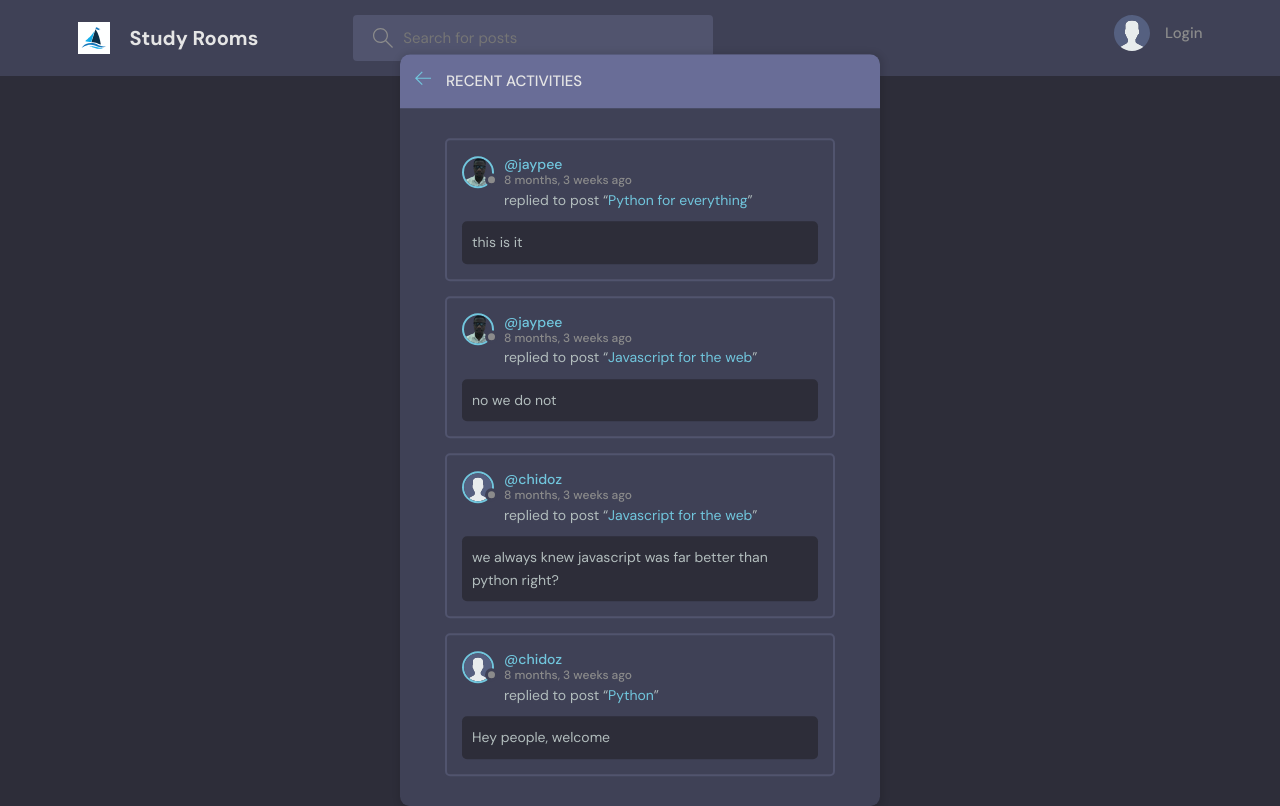
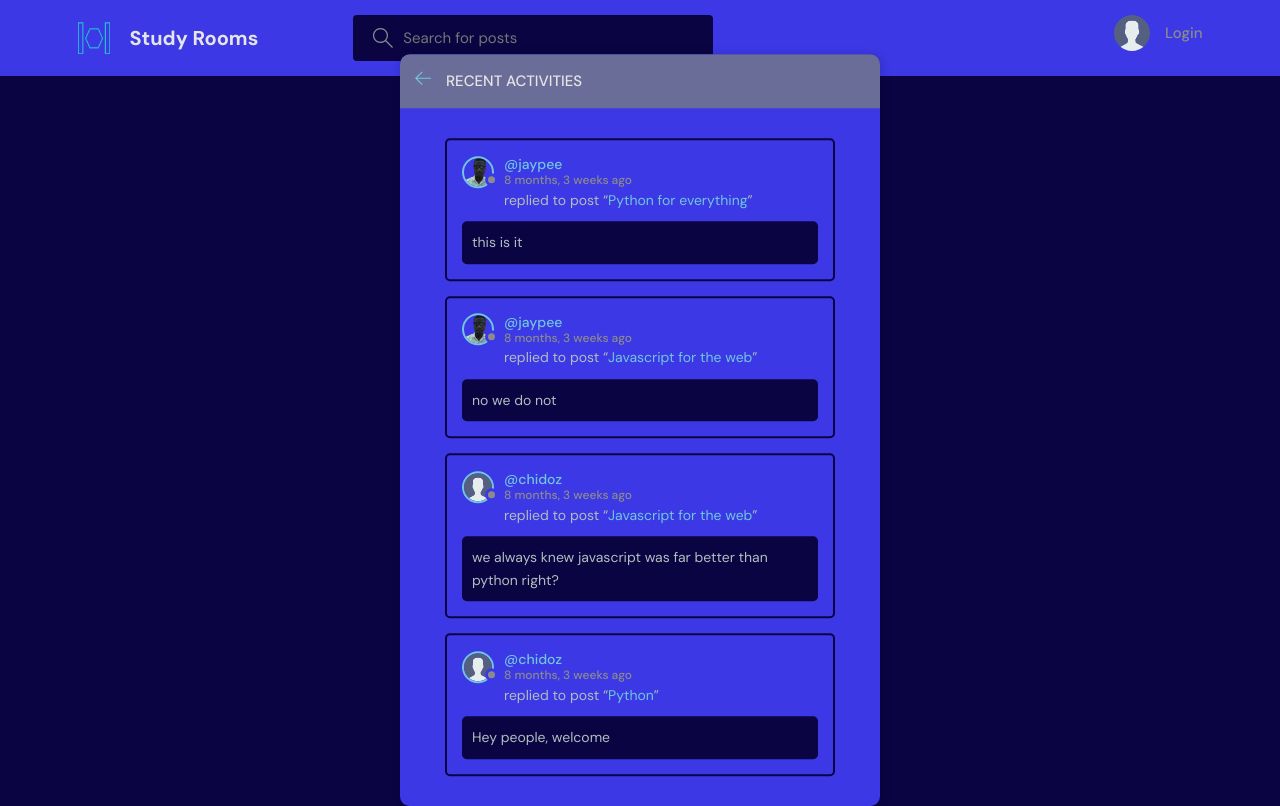
Before and after one commit to jaypee15/study_rooms, a Django app: page /activity/ in a window 1280 px wide. Run offline with Django 4.2, Linux system fonts and the light colour scheme; data comes from the database, SQL or seed files in the repository; both versions use the stored data as it was before the commit; parts of the project's set-up code (start-up, migrations or seed data) failed here and were passed over.

Commit message:
ref: change logo, add favicon

```diff
--- a/static/styles/style.css
+++ b/static/styles/style.css
@@ -3,13 +3,13 @@
 :root {
   --color-main: #71c6dd;
   --color-main-light: #e1f6fb;
-  --color-dark: #3f4156;
-  --color-dark-medium: #51546e;
+  --color-dark: #3C38E5;
+  --color-dark-medium: #0A0443;
   --color-dark-light: #696d97;
   --color-light: #e5e5e5;
   --color-gray: #8b8b8b;
   --color-light-gray: #b2bdbd;
-  --color-bg: #2d2d39;
+  --color-bg: #0A0443;
   --color-success: #5dd693;
   --color-error: #fc4b0b;
 }
--- a/study_rooms/urls.py
+++ b/study_rooms/urls.py
@@ -1,26 +1,11 @@
-"""
-URL configuration for study_rooms project.
 
-The `urlpatterns` list routes URLs to views. For more information please see:
-    https://docs.djangoproject.com/en/4.2/topics/http/urls/
-Examples:
-Function views
-    1. Add an import:  from my_app import views
-    2. Add a URL to urlpatterns:  path('', views.home, name='home')
-Class-based views
-    1. Add an import:  from other_app.views import Home
-    2. Add a URL to urlpatterns:  path('', Home.as_view(), name='home')
-Including another URLconf
-    1. Import the include() function: from django.urls import include, path
-    2. Add a URL to urlpatterns:  path('blog/', include('blog.urls'))
-"""
 from django.contrib import admin
 from django.urls import path, include
 from django.conf import settings
 from django.conf.urls.static import static
 
 urlpatterns = [
-    path('admin/', admin.site.urls),
+    path('management/', admin.site.urls),
     path('', include('rooms.urls')),
 
 ]
--- a/templates/main.html
+++ b/templates/main.html
@@ -6,7 +6,12 @@
     <meta charset="UTF-8" />
     <meta http-equiv="X-UA-Compatible" content="IE=edge" />
     <meta name="viewport" content="width=device-width, initial-scale=1.0" />
-    <link rel="shortcut icon" href="assets/favicon.ico" type="image/x-icon" />
+
+    <link rel="apple-touch-icon" sizes="180x180" href="/static/apple-touch-icon.png">
+    <link rel="icon" type="image/png" sizes="32x32" href="/static/favicon-32x32.png">
+    <link rel="icon" type="image/png" sizes="16x16" href="/static/favicon-16x16.png">
+    <link rel="manifest" href="/static/site.webmanifest">
+
     <link rel="stylesheet" href="{% static 'styles/style.css' %}" />
     <title>Study Rooms - Find study partners</title>
 </head>
--- a/templates/navbar.html
+++ b/templates/navbar.html
@@ -2,7 +2,7 @@
 <header class="header header--loggedIn">
     <div class="container">
         <a href="{% url 'home' %}" class="header__logo">
-            <img src="{% static 'images/logo.svg' %}" />
+            <img src="{% static 'images/study-rooms.png' %}" />
             <h1>Study Rooms</h1>
         </a>
         <form class="header__search" method="GET" action="{% url 'home' %}">
```
Also changed, not shown: study_rooms/settings.py (+50 -55 lines), db.sqlite3 (deleted), static/android-chrome-192x192.png (added), static/android-chrome-512x512.png (added), static/apple-touch-icon.png (added), static/favicon-16x16.png (added), static/favicon-32x32.png (added), static/favicon.ico (added), static/images/favicon.ico (deleted), static/images/logo.jpg (deleted), static/images/study-rooms.png (added), static/site.webmanifest (added), 2 other files.
